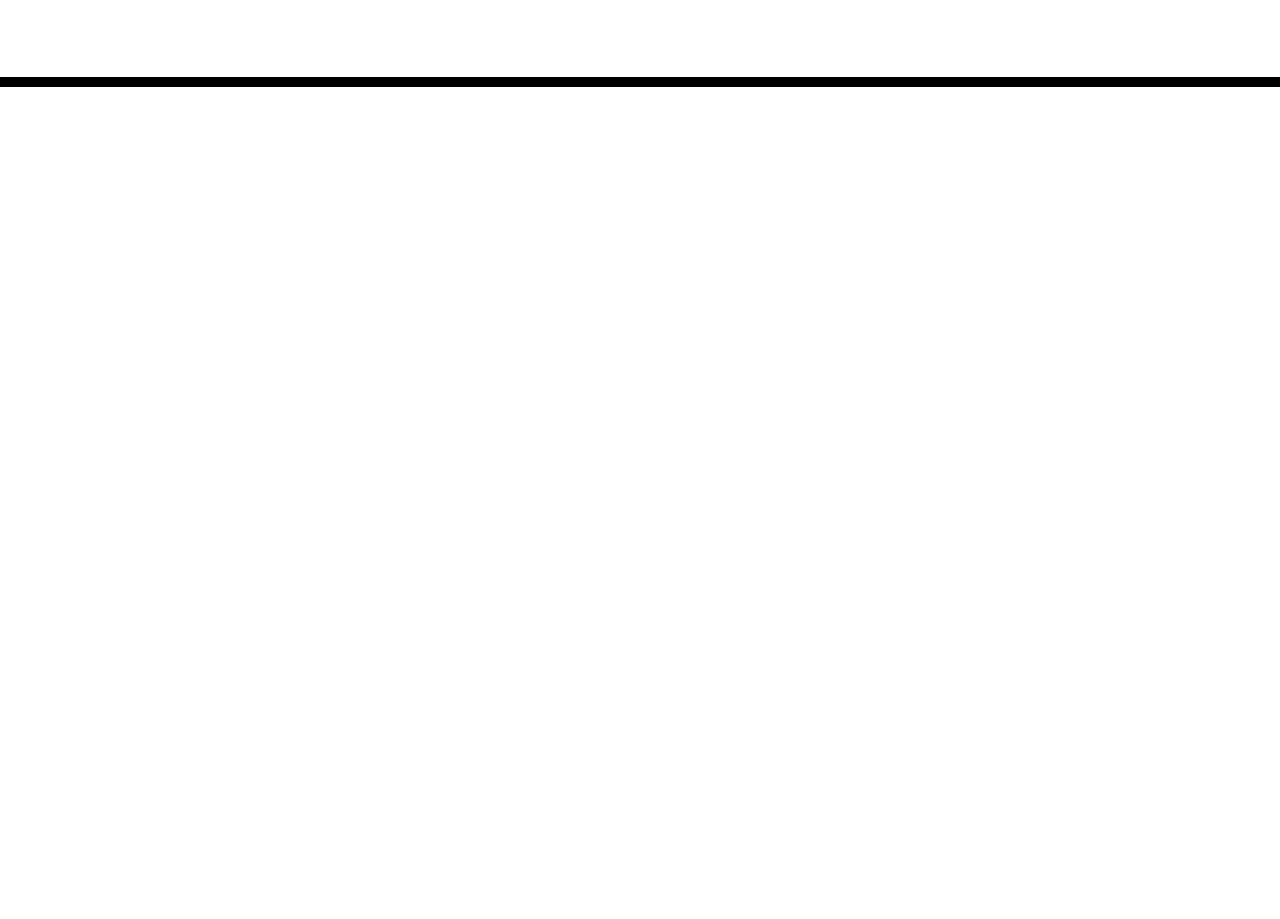
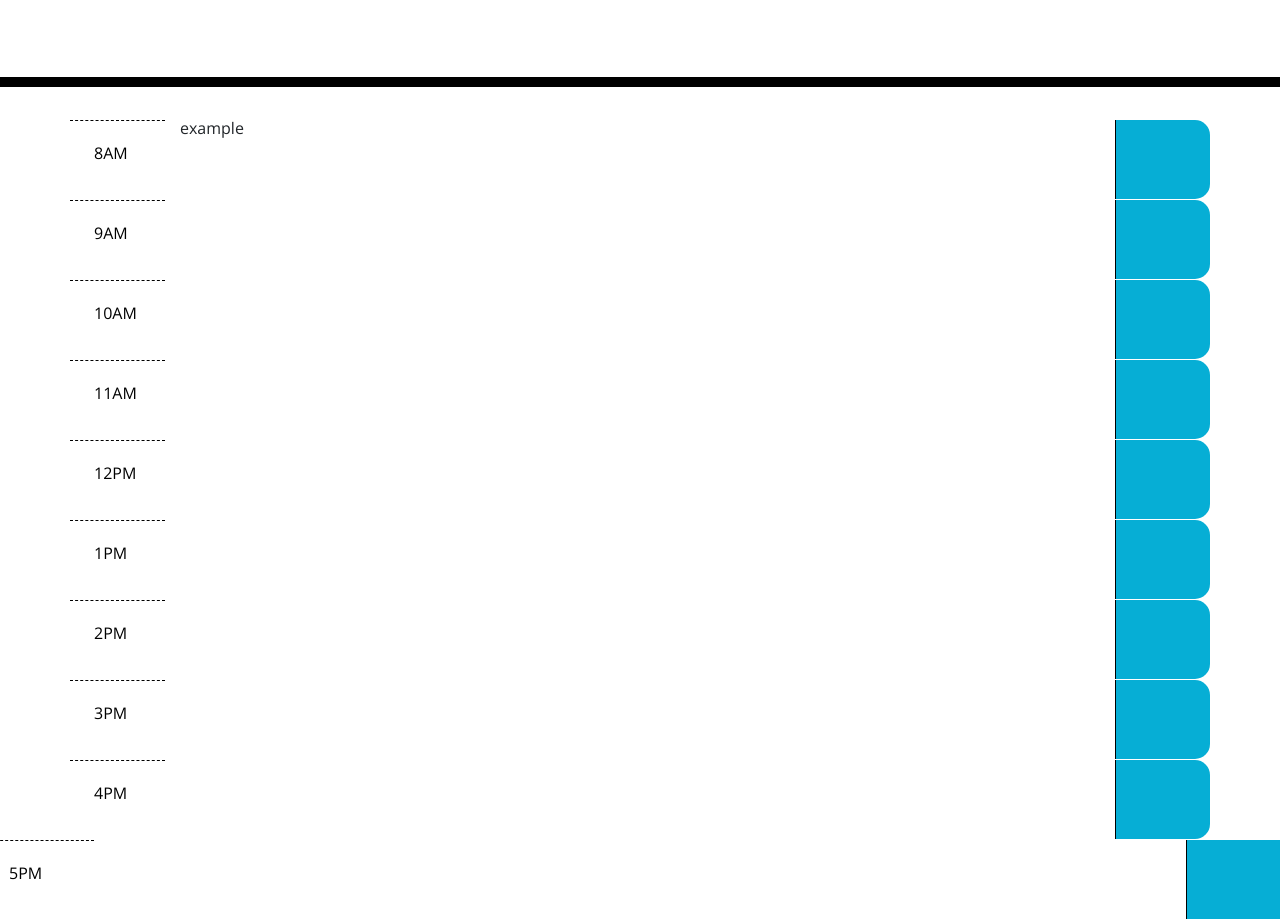
Before and after one commit to Sal-C/Calender-App, a plain HTML site: page index.html in a window 1280 px wide. Shown: the part 181-1100 px from the top of the page. Before the commit the page ends 800 px from the top, so only its background shows below. Drawn offline with nearby package versions, Linux system fonts and the light colour scheme.

Commit message:
timeblocks added (directory fixed)

```diff
--- a/index.html
+++ b/index.html
@@ -30,9 +30,69 @@
     </header>
     <div class="container">
       <!-- Timeblocks go here -->
+      <div class="row">
+        <div class="col-md-1 hour p-4">8AM</div>
+        <div class="col-md-10 textarea">example</div>
+        <div class="col-md-1 saveBtn"></div>
+      </div>
+
+      <div class="row">
+        <div class="col-md-1 hour p-4">9AM</div>
+        <div class="col-md-10 textarea"></div>
+        <div class="col-md-1 saveBtn"></div>
+      </div>
+
+      <div class="row">
+        <div class="col-md-1 hour p-4">10AM</div>
+        <div class="col-md-10 textarea"></div>
+        <div class="col-md-1 saveBtn"></div>
+      </div>
+
+      <div class="row">
+        <div class="col-md-1 hour p-4">11AM</div>
+        <div class="col-md-10 textarea"></div>
+        <div class="col-md-1 saveBtn"></div>
+      </div>
+
+      <div class="row">
+        <div class="col-md-1 hour p-4">12PM</div>
+        <div class="col-md-10 textarea"></div>
+        <div class="col-md-1 saveBtn"></div>
+      </div>
+
+      <div class="row">
+        <div class="col-md-1 hour p-4">1PM</div>
+        <div class="col-md-10 textarea"></div>
+        <div class="col-md-1 saveBtn"></div>
+      </div>
+
+      <div class="row">
+        <div class="col-md-1 hour p-4">2PM</div>
+        <div class="col-md-10 textarea"></div>
+        <div class="col-md-1 saveBtn"></div>
+      </div>
+
+      <div class="row">
+        <div class="col-md-1 hour p-4">3PM</div>
+        <div class="col-md-10 textarea"></div>
+        <div class="col-md-1 saveBtn"></div>
+      </div>
+
+      <div class="row">
+        <div class="col-md-1 hour p-4">4PM</div>
+        <div class="col-md-10 textarea"></div>
+        <div class="col-md-1 saveBtn"></div>
+      </div>
+    </div>
+
+    <div class="row">
+      <div class="col-md-1 hour p-4">5PM</div>
+      <div class="col-md-10 textarea"></div>
+      <div class="col-md-1 saveBtn"></div>
     </div>
 
     <script src="https://code.jquery.com/jquery-3.4.1.min.js"></script>
     <script src="https://cdnjs.cloudflare.com/ajax/libs/moment.js/2.24.0/moment.min.js"></script>
+    <script src="moment.js"></script>
   </body>
 </html>
```
Also changed, not shown: moment.js (added).
